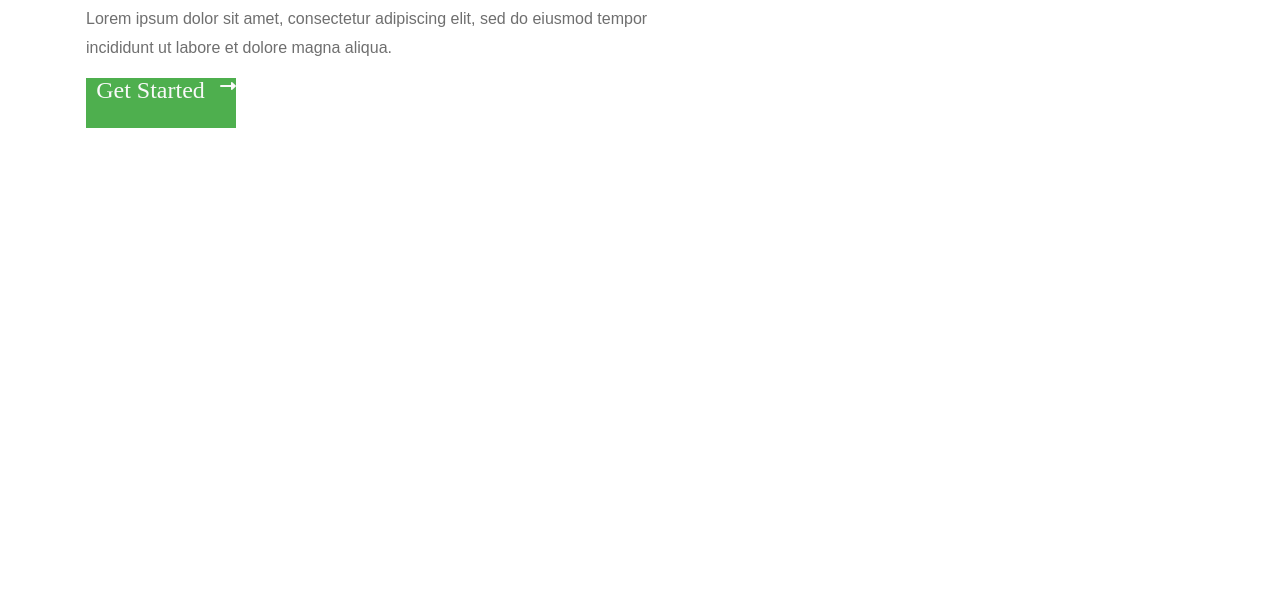
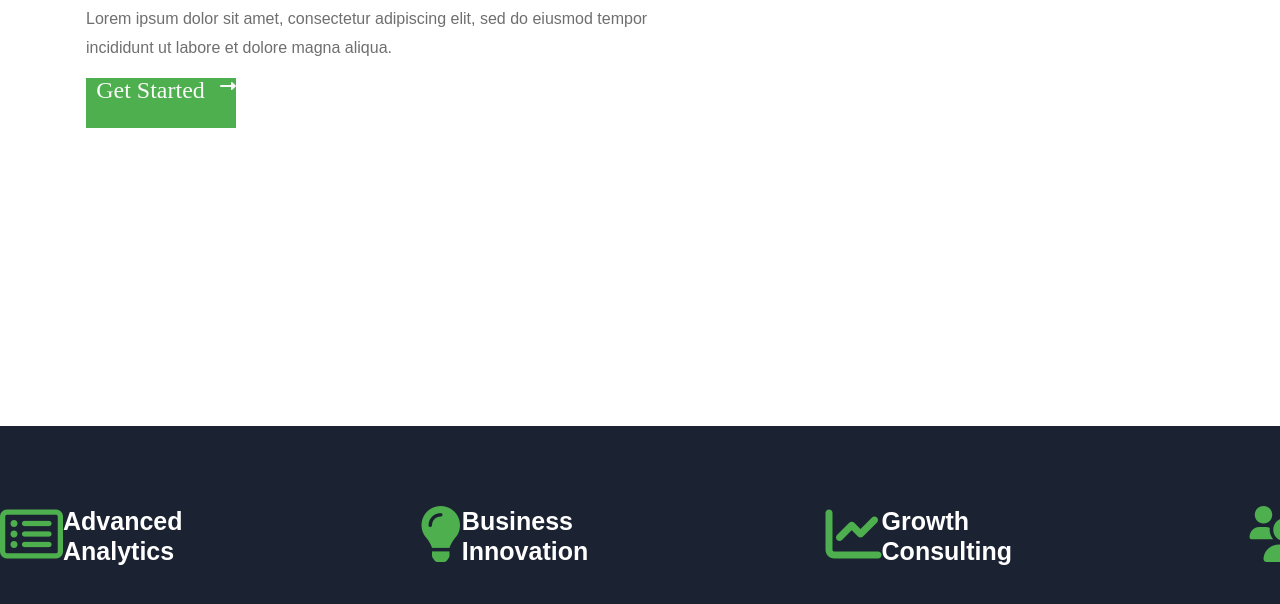
Before and after one commit to elsenismayil/ProgmatechFoundationProject, a plain HTML site: page Task/practise/index.html in a window 1280 px wide. Shown: the part 510-1114 px from the top of the page. Before the commit the page ends 936 px from the top, so only its background shows below. Drawn offline with Linux system fonts and the light colour scheme.

Commit message:
extra home work

```diff
--- a/Task/practise/index.html
+++ b/Task/practise/index.html
@@ -14,7 +14,7 @@
 <body>
     <!-- Info-start -->
     <section id="info">
-        <div class="container">
+        <div class="container-info">
             <div class="info-contact">
                <div class="info-contact-element">
                 <i class="fas fa-envelope-square"></i>
@@ -97,7 +97,41 @@
         <img src="https://templates.envytheme.com/noke/default/assets/img/consulting-banner-bg.jpg" alt="">
     </div>
     <!-- picture end -->
+    <!--  -->
+    <section id="consulting">
+        <div class="container-consulting">
+            <div class="consulting-element">
+                <i class="far fa-list-alt"></i>
+                <h2>
+                    Advanced
+                    <br>Analytics
+                </h2>
 
+            </div>
+            <div class="consulting-element">
+                <i class="fas fa-lightbulb"></i>
+                <h3>
+                    Business
+                        <br>Innovation
+                </h3>
+            </div>
+            <div class="consulting-element">
+                <i class="fas fa-chart-line"></i>
+                <h4>
+                    Growth
+                 <br>Consulting
+                </h4>
+            </div>
+            <div class="consulting-element">
+                <i class="fas fa-users"></i>
+                <h5>
+                    Sales
+                     <br>Consulting
+                </h5>
+
+            </div>
+        </div>
+    </section>
 
 </body>
 </html>
--- a/Task/practise/style.css
+++ b/Task/practise/style.css
@@ -7,7 +7,7 @@
 
 
 }
-.container{
+.container-info{
     width: 1450px;
     /* border: 1px solid red; */
     margin: 0 auto;
@@ -141,5 +141,38 @@ h1{
 }
 .get-start i{
     margin-left: 5px;
-    color:#f9f9f9 ;
-/* }picture end */
+    color:#f9f9f9 ;}
+    /*  */
+    /*  */
+    #consulting{
+
+        background-color:#1b2232 ;
+        padding-top: 40px;
+        padding-bottom: 40px;
+
+    }
+    .container-consulting{
+        width: 1450px;
+
+        padding-bottom: 40px;
+        padding-top: 40px;
+        display: flex;
+        margin: 0 auto;
+        justify-content: space-between;
+    }
+    .consulting-element{
+
+        display: flex;
+    }
+    .consulting-element i{
+        font-size: 3.5em;
+        color:#4eaf4e ;
+
+    }
+    .consulting-element h2, h3, h4, h5{
+        font-size: 25px;
+        font-family:'Poppins', sans-serif ;
+        line-height: 1.2;
+        font-weight: 600;
+        color:#ffffff ;
+    }
```
